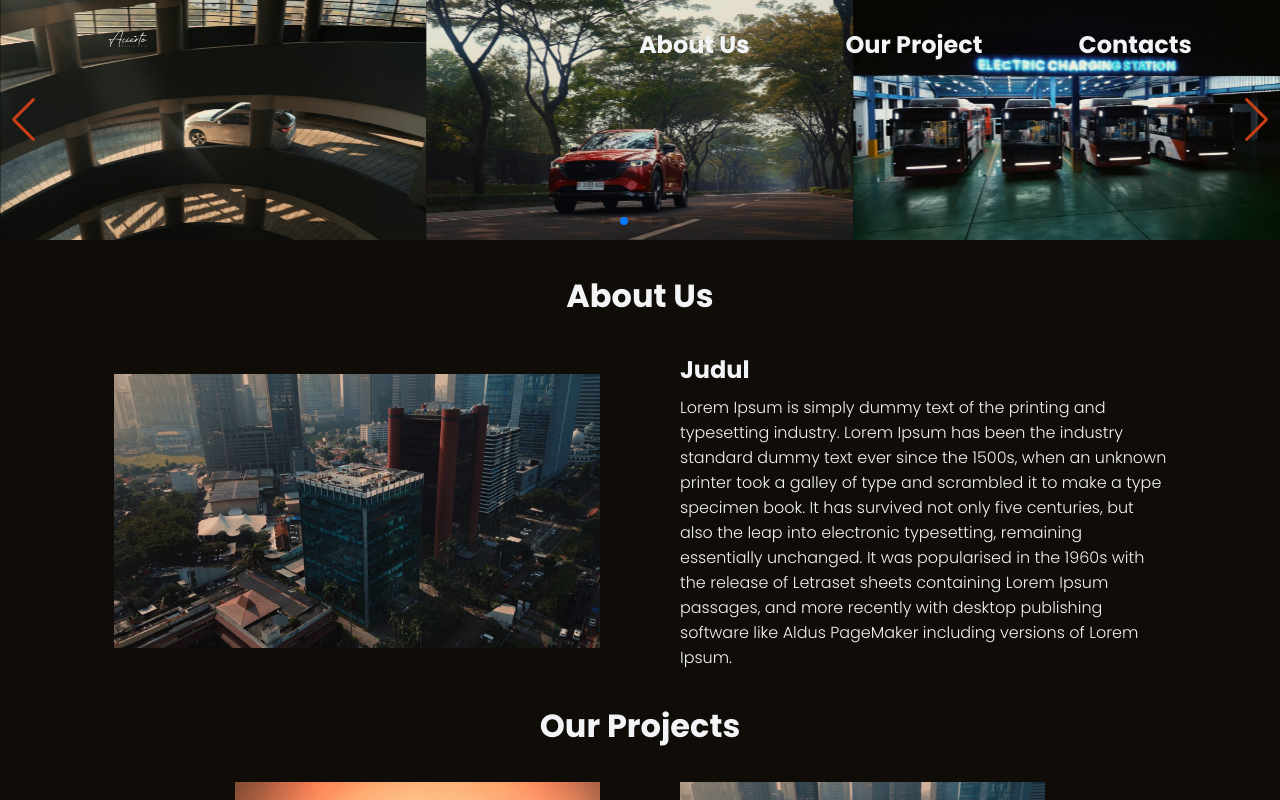
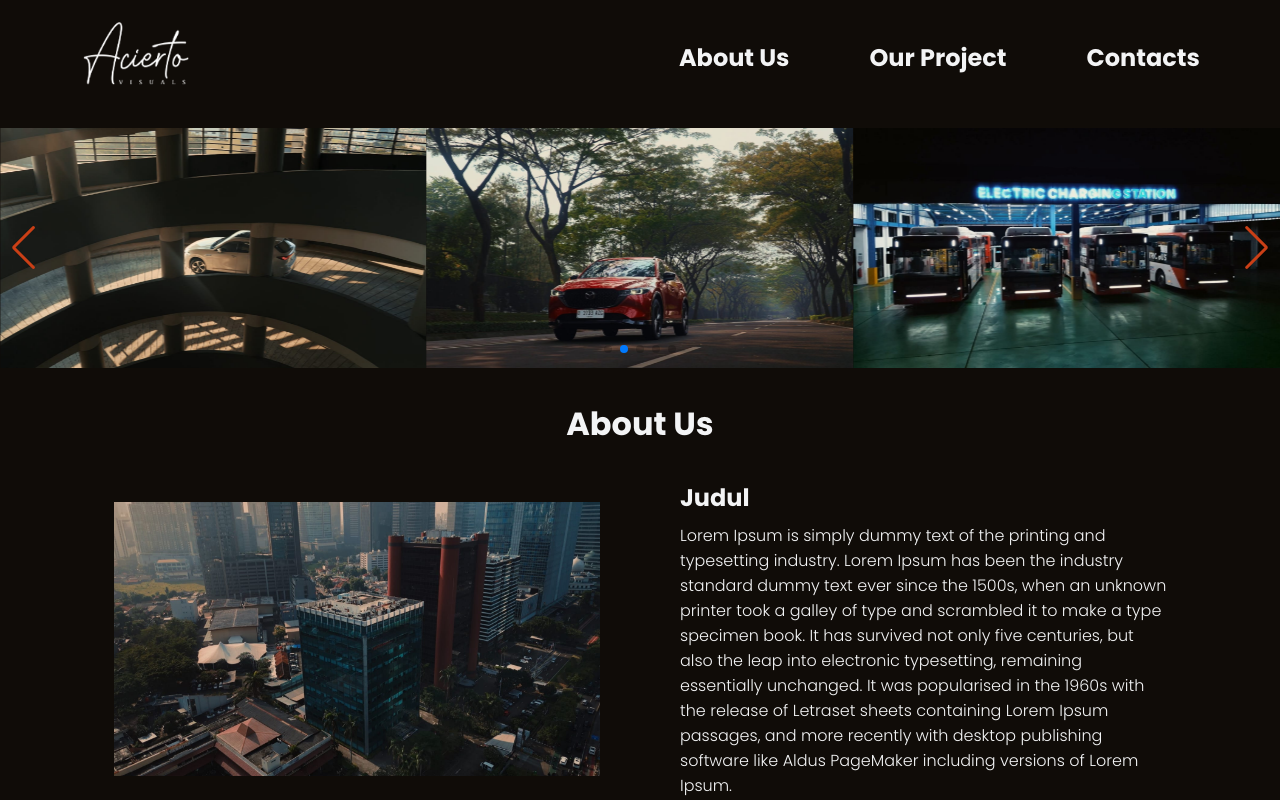
Before and after one commit to JovHariono/JovHariono.github.io, a Next.js app: page / in a window 1280 px wide. Shown: the top 800 px of the page. Built offline with nearby package versions, Linux system fonts and the light colour scheme.

Commit message:
change css

```diff
--- a/src/styles/globals.css
+++ b/src/styles/globals.css
@@ -38,6 +38,10 @@ footer {
   font-family: "Poppins";
 }
 
+main {
+  padding-top: 8rem;
+}
+
 div,
 a,
 h3,
@@ -61,9 +65,9 @@ p,
 }
 
 .logo {
-  width: 5rem;
-  height: 2rem;
-  object-fit: fill;
+  width: 7rem;
+  height: auto;
+  object-fit: contain;
 }
 
 .containerNav {
@@ -79,7 +83,7 @@ p,
 .containerNav a {
   color: var(--drifting-cloud);
   font-size: 1.5rem;
-  padding: 0.5rem;
+  /* padding: 0.5rem; */
   border-radius: 10%;
 }
 
@@ -525,6 +529,10 @@ p,
   .containerFooter h3 {
     font-size: 0.8rem;
   }
+
+  main {
+    padding-top: 6rem;
+  }
 }
 
 @media (max-width: 400px) {
```
Also changed, not shown: public/logos/logo.png, public/logos/logoWhite.png, src/app/layout.tsx (line endings or trailing spaces).
